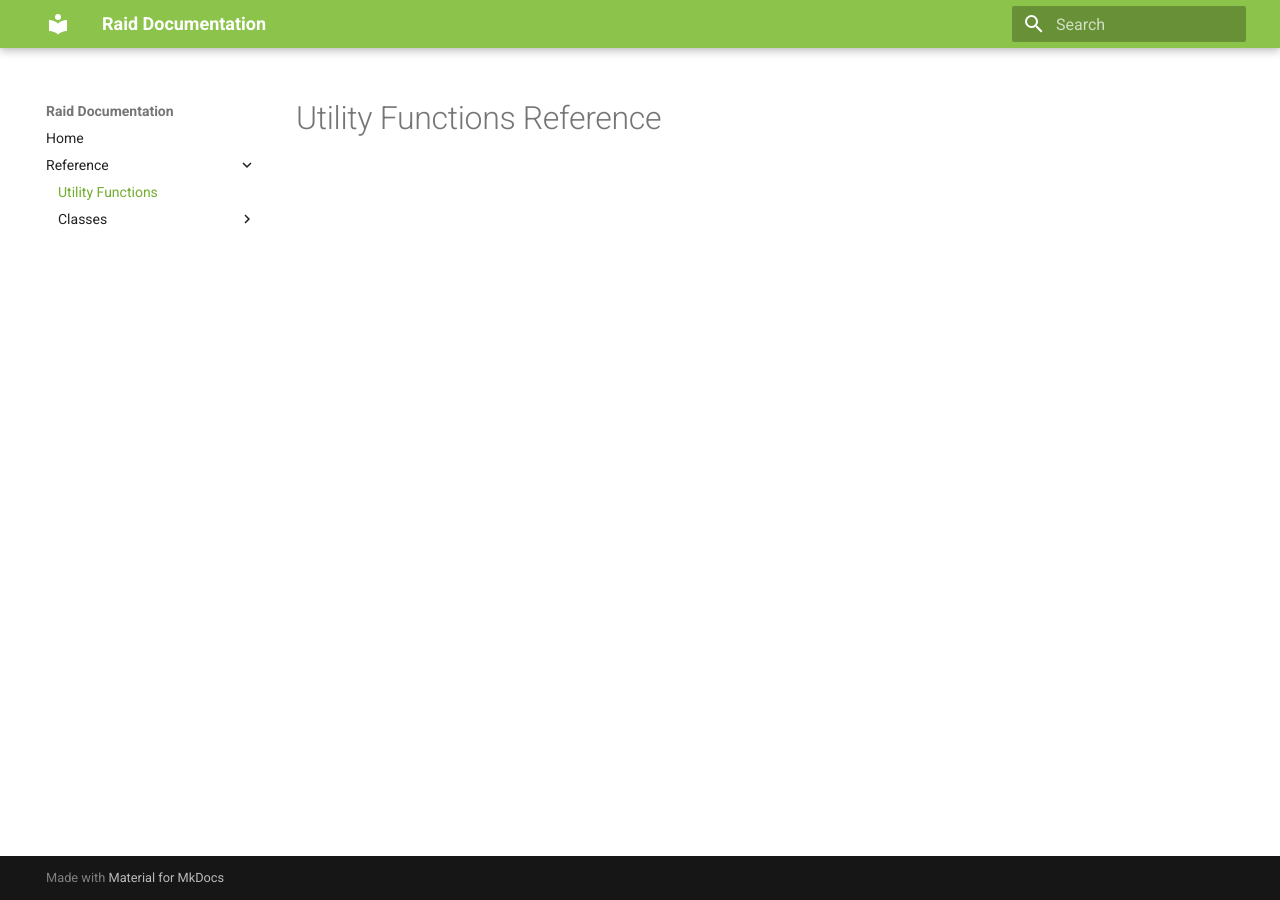
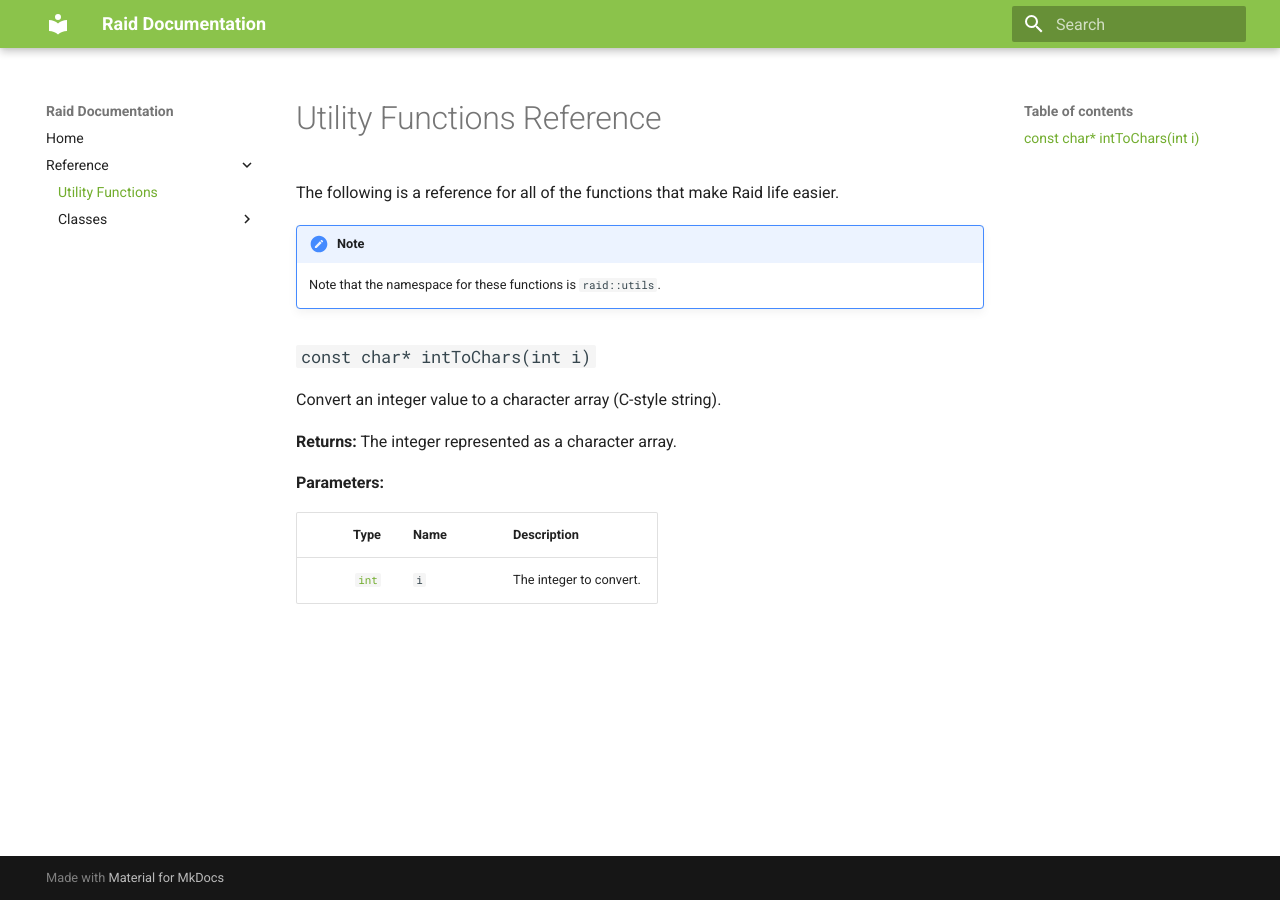
Before and after one commit to LizAinslie/raid, an MkDocs documentation site: the page built from docs_src/reference/utility-functions.md, in a window 1280 px wide. Built offline with MkDocs 1.6.1 and Material for MkDocs 9.7.7, drawn with Linux system fonts in a browser that asks for light colours.

Commit message:
utility docs

```diff
--- a/docs_src/reference/utility-functions.md
+++ b/docs_src/reference/utility-functions.md
@@ -1 +1,17 @@
 # Utility Functions Reference
+The following is a reference for all of the functions that make Raid life easier.
+!!! note
+    Note that the namespace for these functions is `raid::utils`.
+
+### `const char* intToChars(int i)`
+Convert an integer value to a character array (C-style string).
+
+**Returns:** The integer represented as a character array.
+
+**Parameters:**
+
+| Type             | Name | Description             |
+|-----------------:|------|-------------------------|
+| [`int`][int_ref] | `i`  | The integer to convert. |
+
+[int_ref]: https://en.cppreference.com/w/cpp/keyword/int
```
